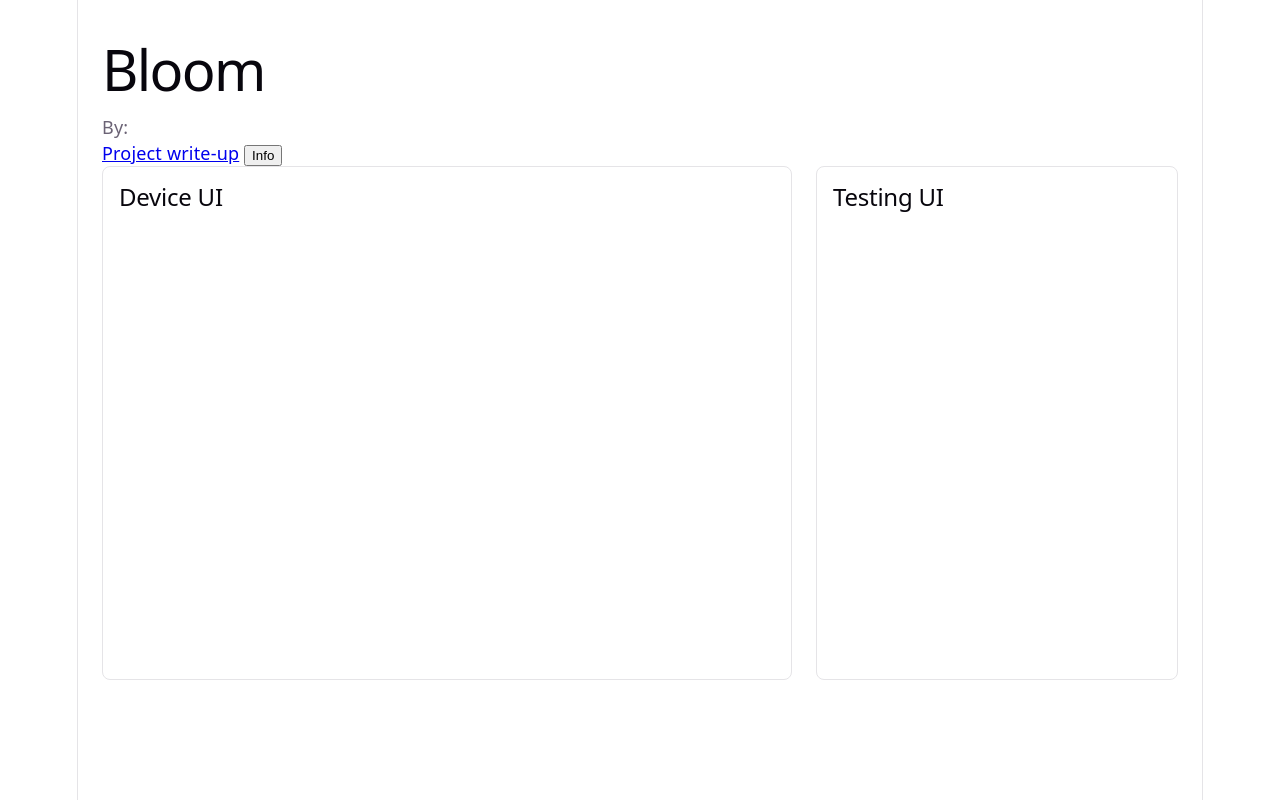
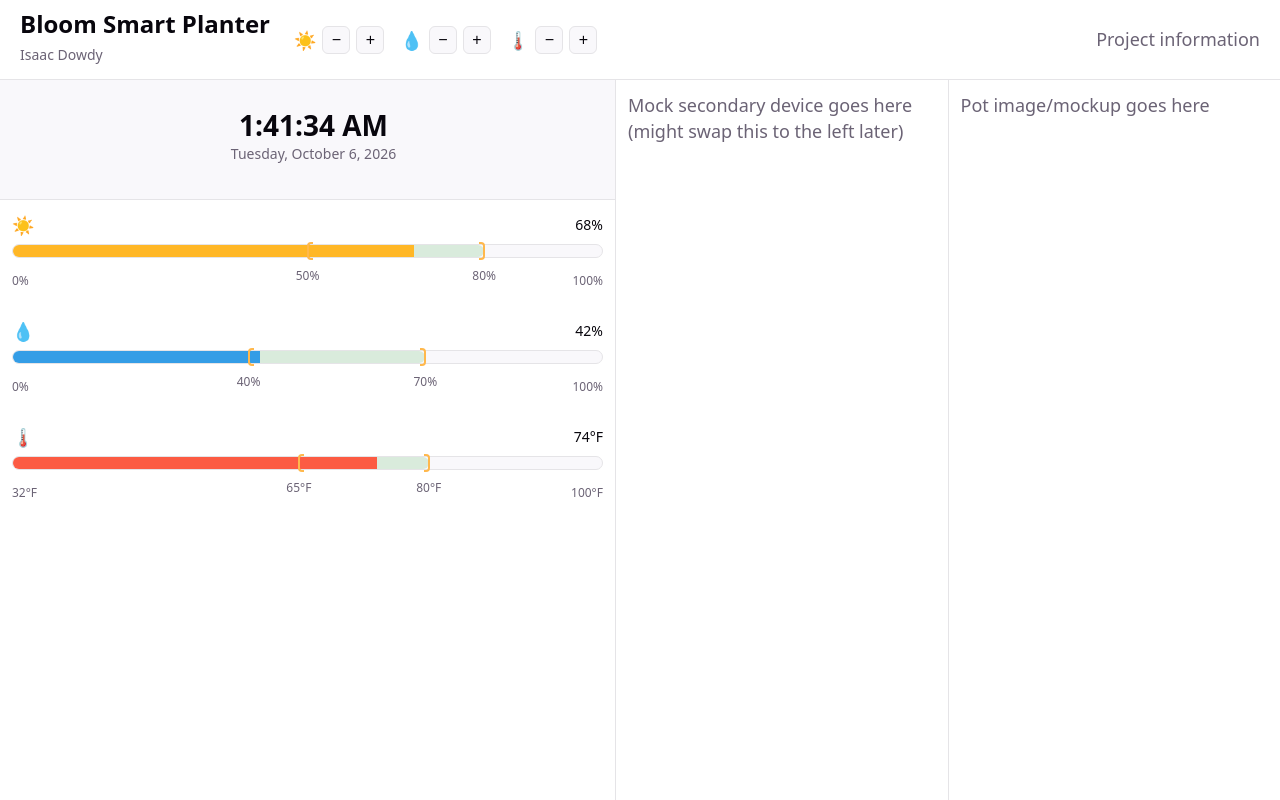
Before and after one commit to isaac-dowdy/bloom-smart-planter, a Svelte app in the folder bloom/: page / in a window 1280 px wide. Built offline with nearby package versions, Linux system fonts and the light colour scheme.

Commit message:
Adding plant care bars

```diff
--- a/bloom/index.html
+++ b/bloom/index.html
@@ -4,7 +4,7 @@
     <meta charset="UTF-8" />
     <link rel="icon" type="image/svg+xml" href="/favicon.svg" />
     <meta name="viewport" content="width=device-width, initial-scale=1.0" />
-    <title>bloom</title>
+    <title>project1</title>
   </head>
   <body>
     <div id="app"></div>
--- a/bloom/package.json
+++ b/bloom/package.json
@@ -1,5 +1,5 @@
 {
-  "name": "bloom",
+  "name": "project1",
   "private": true,
   "version": "0.0.0",
   "type": "module",
--- a/bloom/src/App.svelte
+++ b/bloom/src/App.svelte
@@ -1,62 +1,123 @@
 <script>
-  let showInfo = $state(false)
+  import { onMount } from 'svelte'
+
+  let now = $state(new Date())
+
+  onMount(() => {
+    const interval = setInterval(() => (now = new Date()), 1000)
+    return () => clearInterval(interval)
+  })
+
+  const timeString = $derived(now.toLocaleTimeString())
+  const dateString = $derived(
+    now.toLocaleDateString(undefined, {
+      weekday: 'long',
+      year: 'numeric',
+      month: 'long',
+      day: 'numeric',
+    })
+  )
+
+  // dummy sensor readings until real hardware data is wired up
+  let sensors = $state([
+    { label: 'Sunlight', icon: '☀️', color: '#f5a623', value: 68, min: 0, max: 100, idealMin: 50, idealMax: 80, unit: '%', step: 2 },
+    { label: 'Water', icon: '💧', color: '#2f8fd1', value: 42, min: 0, max: 100, idealMin: 40, idealMax: 70, unit: '%', step: 2 },
+    { label: 'Temperature', icon: '🌡️', color: '#e5533d', value: 74, min: 32, max: 100, idealMin: 65, idealMax: 80, unit: '°F', step: 1 },
+  ])
+
+  /** @param {number} value @param {number} min @param {number} max */
+  function percent(value, min, max) {
+    return ((value - min) / (max - min)) * 100
+  }
+
+  /** @param {{ value: number, idealMin: number, idealMax: number }} sensor */
+  function inRange(sensor) {
+    return sensor.value >= sensor.idealMin && sensor.value <= sensor.idealMax
+  }
+
+  /** @param {{ value: number, min: number, max: number }} sensor @param {number} delta */
+  function adjust(sensor, delta) {
+    sensor.value = Math.min(sensor.max, Math.max(sensor.min, sensor.value + delta))
+  }
+
+  /** @param {{ value: number, idealMin: number, idealMax: number }} sensor */
+  function isOutOfRange(sensor) {
+    return sensor.value < sensor.idealMin || sensor.value > sensor.idealMax
+  }
 </script>
 
-<header id="project-header">
-  <!-- TODO: project title -->
-  <h1>Bloom</h1>
-  <!-- TODO: your name -->
-  <p>By: </p>
-  <!-- TODO: link to project write-up -->
-  <a href="#">Project write-up</a>
-  <button type="button" onclick={() => (showInfo = !showInfo)}>
-    Info
-  </button>
-  {#if showInfo}
-    <div id="info-popover">
-      <!-- TODO: explain the test controls here -->
+<div class="layout">
+  <header class="top-bar">
+    <div class="top-bar-brand">
+      <h1>Bloom Smart Planter</h1>
+      <div class="top-bar-author">Isaac Dowdy</div>
     </div>
-  {/if}
-</header>
+    <div class="top-bar-controls">
+      {#each sensors as sensor}
+        <div class="sensor-controls">
+          <span class="sensor-icon" title={sensor.label} aria-hidden="true">{sensor.icon}</span>
+          <button aria-label="Decrease {sensor.label}" onclick={() => adjust(sensor, -sensor.step)}>−</button>
+          <button aria-label="Increase {sensor.label}" onclick={() => adjust(sensor, sensor.step)}>+</button>
+        </div>
+      {/each}
+    </div>
+    <div class="top-bar-info">
+      <p>Project information</p>
+    </div>
+  </header>
 
-<main id="layout">
-  <section id="device-ui">
-    <h2>Device UI</h2>
-    <!-- TODO: mock-up of the smart object's interface goes here -->
+  <main class="panels">
+    <section class="panel panel-pot">
+      <div class="panel-pot-lip">
+        <div class="pot-top">
+          <div class="pot-icons">
+            {#each sensors as sensor}
+              {#if isOutOfRange(sensor)}
+                <span class="pot-icon" style="color: {sensor.color}" title="{sensor.label} out of range" aria-hidden="true">{sensor.icon}</span>
+              {/if}
+            {/each}
+          </div>
+          <div class="pot-clock">
+            <span class="pot-time">{timeString}</span>
+            <span class="pot-date">{dateString}</span>
+          </div>
+        </div>
+      </div>
+      <div class="panel-pot-main">
+        <div class="sensor-list">
+          {#each sensors as sensor}
+            <div class="sensor">
+              <div class="sensor-header">
+                <span class="sensor-icon" title={sensor.label} aria-hidden="true">{sensor.icon}</span>
+                <span class="sr-only">{sensor.label}</span>
+                <span class="sensor-value">{sensor.value}{sensor.unit}</span>
+              </div>
+              <div class="sensor-bar">
+                <div
+                  class="sensor-range"
+                  style="left: {percent(sensor.idealMin, sensor.min, sensor.max)}%; width: {percent(sensor.idealMax, sensor.min, sensor.max) - percent(sensor.idealMin, sensor.min, sensor.max)}%"
+                ></div>
+                <div
+                  class="sensor-fill"
+                  style="width: {percent(sensor.value, sensor.min, sensor.max)}%; background-color: {sensor.color}; filter: brightness({inRange(sensor) ? 1.1 : 0.55}) saturate({inRange(sensor) ? 1 : 0.6})"
+                ></div>
+                <div class="sensor-bracket sensor-bracket--start" style="left: {percent(sensor.idealMin, sensor.min, sensor.max)}%"></div>
+                <div class="sensor-bracket sensor-bracket--end" style="left: {percent(sensor.idealMax, sensor.min, sensor.max)}%"></div>
+                <div class="sensor-bracket-value sensor-bracket-value--start" style="left: {percent(sensor.idealMin, sensor.min, sensor.max)}%">{sensor.idealMin}{sensor.unit}</div>
+                <div class="sensor-bracket-value sensor-bracket-value--end" style="left: {percent(sensor.idealMax, sensor.min, sensor.max)}%">{sensor.idealMax}{sensor.unit}</div>
+              </div>
+              <div class="sensor-scale">
+                <span>{sensor.min}{sensor.unit}</span>
+                <span>{sensor.max}{sensor.unit}</span>
+              </div>
+            </div>
+          {/each}
+        </div>
+      </div>
+    </section>
 
-    <div id="placement-graphic">
-      <!-- TODO: graphic showing where this UI sits on the physical object -->
-    </div>
-  </section>
+    <section class="panel panel-phone">Mock secondary device goes here (might swap this to the left later)</section>
 
-  <section id="testing-ui">
-    <h2>Testing UI</h2>
-    <!-- TODO: project info -->
-
-    <!-- TODO: buttons to simulate use of the object, e.g. "water", "add sunlight" -->
-  </section>
-</main>
-
-<style>
-  #layout {
-    display: flex;
-    gap: 24px;
-    align-items: flex-start;
-  }
-
-  #device-ui,
-  #testing-ui {
-    border: 1px solid var(--border);
-    border-radius: 8px;
-    padding: 16px;
-    min-height: 480px;
-  }
-
-  #device-ui {
-    flex: 2;
-  }
-
-  #testing-ui {
-    flex: 1;
-  }
-</style>
+    <section class="panel panel-mockup">Pot image/mockup goes here</section>
+  </main>
+</div>
--- a/bloom/src/app.css
+++ b/bloom/src/app.css
@@ -3,31 +3,14 @@
   --text-h: #08060d;
   --bg: #fff;
   --border: #e5e4e7;
-  --code-bg: #f4f3ec;
-  --accent: #aa3bff;
-  --accent-bg: rgba(170, 59, 255, 0.1);
-  --accent-border: rgba(170, 59, 255, 0.5);
-  --social-bg: rgba(244, 243, 236, 0.5);
-  --shadow:
-    rgba(0, 0, 0, 0.1) 0 10px 15px -3px, rgba(0, 0, 0, 0.05) 0 4px 6px -2px;
+  --panel-bg: #f9f8fb;
 
   --sans: system-ui, 'Segoe UI', Roboto, sans-serif;
-  --heading: system-ui, 'Segoe UI', Roboto, sans-serif;
-  --mono: ui-monospace, Consolas, monospace;
 
   font: 18px/145% var(--sans);
-  letter-spacing: 0.18px;
   color-scheme: light dark;
   color: var(--text);
   background: var(--bg);
-  font-synthesis: none;
-  text-rendering: optimizeLegibility;
-  -webkit-font-smoothing: antialiased;
-  -moz-osx-font-smoothing: grayscale;
-
-  @media (max-width: 1024px) {
-    font-size: 16px;
-  }
 }
 
 @media (prefers-color-scheme: dark) {
@@ -36,74 +19,290 @@
     --text-h: #f3f4f6;
     --bg: #16171d;
     --border: #2e303a;
-    --code-bg: #1f2028;
-    --accent: #c084fc;
-    --accent-bg: rgba(192, 132, 252, 0.15);
-    --accent-border: rgba(192, 132, 252, 0.5);
-    --social-bg: rgba(47, 48, 58, 0.5);
-    --shadow:
-      rgba(0, 0, 0, 0.4) 0 10px 15px -3px, rgba(0, 0, 0, 0.25) 0 4px 6px -2px;
+    --panel-bg: #1c1d24;
   }
+}
 
-  #social .button-icon {
-    filter: invert(1) brightness(2);
-  }
+* {
+  box-sizing: border-box;
 }
 
 body {
   margin: 0;
 }
 
-h1,
-h2 {
-  font-family: var(--heading);
-  font-weight: 500;
+h1 {
+  font-size: 24px;
+  margin: 0;
   color: var(--text-h);
 }
 
-h1 {
-  font-size: 56px;
-  letter-spacing: -1.68px;
-  margin: 32px 0;
-  @media (max-width: 1024px) {
-    font-size: 36px;
-    margin: 20px 0;
-  }
-}
-h2 {
-  font-size: 24px;
-  line-height: 118%;
-  letter-spacing: -0.24px;
-  margin: 0 0 8px;
-  @media (max-width: 1024px) {
-    font-size: 20px;
-  }
-}
 p {
   margin: 0;
 }
 
-code,
-.counter {
-  font-family: var(--mono);
-  display: inline-flex;
-  border-radius: 4px;
+.layout {
+  display: flex;
+  flex-direction: column;
+  height: 100vh;
+  width: 100vw;
+}
+
+.top-bar {
+  display: flex;
+  align-items: center;
+  gap: 24px;
+  flex: 0 0 auto;
+  height: 80px;
+  padding: 0 20px;
+  border-bottom: 1px solid var(--border);
+}
+
+.top-bar-brand,
+.top-bar-controls {
+  flex: 0 0 auto;
+}
+
+.top-bar-brand {
+  display: flex;
+  flex-direction: column;
+  gap: 4px;
+}
+
+.top-bar-author {
+  font-size: 14px;
+  color: var(--text);
+}
+
+.top-bar-controls {
+  display: flex;
+  gap: 16px;
+}
+
+.top-bar-info {
+  flex: 1 1 auto;
+  text-align: right;
+}
+
+.panels {
+  display: flex;
+  flex: 1 1 auto;
+  min-height: 0;
+}
+
+.panel {
+  border-right: 1px solid var(--border);
+  padding: 12px;
+  overflow: auto;
+}
+
+.panel:last-child {
+  border-right: none;
+}
+
+.panel-pot {
+  flex: 2 1 0;
+  display: flex;
+  flex-direction: column;
+  padding: 0;
+}
+
+.panel-pot-lip {
+  flex: 0 0 auto;
+  height: 120px;
+  padding: 8px 12px;
+  border-bottom: 1px solid var(--border);
+  background: var(--panel-bg);
+  display: flex;
+  align-items: center;
+  justify-content: center;
+  text-align: center;
+}
+
+.pot-clock {
+  display: flex;
+  flex-direction: column;
+  gap: 2px;
+}
+
+.pot-time {
+  font-size: 28px;
+  font-weight: 600;
+  color: var(--text-h);
+  font-variant-numeric: tabular-nums;
+}
+
+.pot-date {
+  font-size: 14px;
+  color: var(--text);
+}
+
+.panel-pot-main {
+  flex: 1 1 auto;
+  padding: 12px;
+}
+
+.sensor-list {
+  display: flex;
+  flex-direction: column;
+  gap: 24px;
+}
+
+.sensor-header {
+  display: flex;
+  align-items: center;
+  gap: 8px;
+  margin-bottom: 6px;
+  font-size: 14px;
   color: var(--text-h);
 }
 
-code {
-  font-size: 15px;
-  line-height: 135%;
-  padding: 4px 8px;
-  background: var(--code-bg);
+.sensor-icon {
+  font-size: 18px;
+  line-height: 1;
 }
 
-#app {
-  width: 1126px;
-  max-width: 100%;
-  margin: 0 auto;
-  border-inline: 1px solid var(--border);
-  min-height: 100svh;
-  box-sizing: border-box;
-  padding: 24px;
+.sensor-value {
+  margin-left: auto;
 }
+
+.sr-only {
+  position: absolute;
+  width: 1px;
+  height: 1px;
+  padding: 0;
+  margin: -1px;
+  overflow: hidden;
+  clip: rect(0, 0, 0, 0);
+  white-space: nowrap;
+  border: 0;
+}
+
+.sensor-bar {
+  position: relative;
+  height: 14px;
+  border-radius: 7px;
+  background: var(--panel-bg);
+  border: 1px solid var(--border);
+}
+
+.sensor-range {
+  position: absolute;
+  top: 0;
+  bottom: 0;
+  background: rgba(76, 175, 80, 0.18);
+  border-radius: 7px;
+}
+
+.sensor-fill {
+  position: absolute;
+  top: 0;
+  bottom: 0;
+  left: 0;
+  border-radius: 7px 0 0 7px;
+  transition: background-color 0.2s ease, filter 0.2s ease, width 0.2s ease;
+}
+
+.sensor-bracket {
+  position: absolute;
+  top: -3px;
+  bottom: -3px;
+  width: 6px;
+  border: 2px solid #ffb84c;
+  pointer-events: none;
+}
+
+.sensor-bracket--start {
+  border-right: none;
+  border-radius: 4px 0 0 4px;
+  transform: translateX(-1px);
+}
+
+.sensor-bracket--end {
+  border-left: none;
+  border-radius: 0 4px 4px 0;
+  transform: translateX(-5px);
+}
+
+.sensor-scale {
+  display: flex;
+  justify-content: space-between;
+  font-size: 12px;
+  color: var(--text);
+  margin-top: 10px;
+}
+
+.sensor-controls {
+  display: flex;
+  align-items: center;
+  gap: 6px;
+}
+
+.sensor-controls button {
+  width: 28px;
+  height: 28px;
+  border-radius: 6px;
+  border: 1px solid var(--border);
+  background: var(--panel-bg);
+  color: var(--text-h);
+  font-size: 16px;
+  line-height: 1;
+  cursor: pointer;
+}
+
+.sensor-controls button:hover {
+  border-color: var(--text-h);
+}
+
+.sensor-bracket-value {
+  position: absolute;
+  top: 100%;
+  margin-top: 6px;
+  transform: translateX(-50%);
+  font-size: 12px;
+  color: var(--text);
+  background: transparent;
+  padding: 0;
+  border: none;
+  border-radius: 0;
+  white-space: nowrap;
+  pointer-events: none;
+}
+
+.sensor-bracket-value--end {
+  top: 100%;
+  margin-top: 6px;
+}
+
+.pot-top {
+  display: flex;
+  align-items: center;
+  gap: 12px;
+  justify-content: center;
+  width: 100%;
+}
+
+.pot-icons {
+  display: flex;
+  gap: 8px;
+  align-items: center;
+}
+
+.pot-icon {
+  font-size: 20px;
+  display: inline-flex;
+  align-items: center;
+  justify-content: center;
+  padding: 4px 6px;
+  border-radius: 8px;
+  background: rgba(0,0,0,0.04);
+}
+
+.pot-icon[title] {
+  opacity: 0.95;
+}
+
+.panel-phone,
+.panel-mockup {
+  flex: 1 1 0;
+}
```
Also changed, not shown: 1 other file (tests, documents, lock files or other folders).
